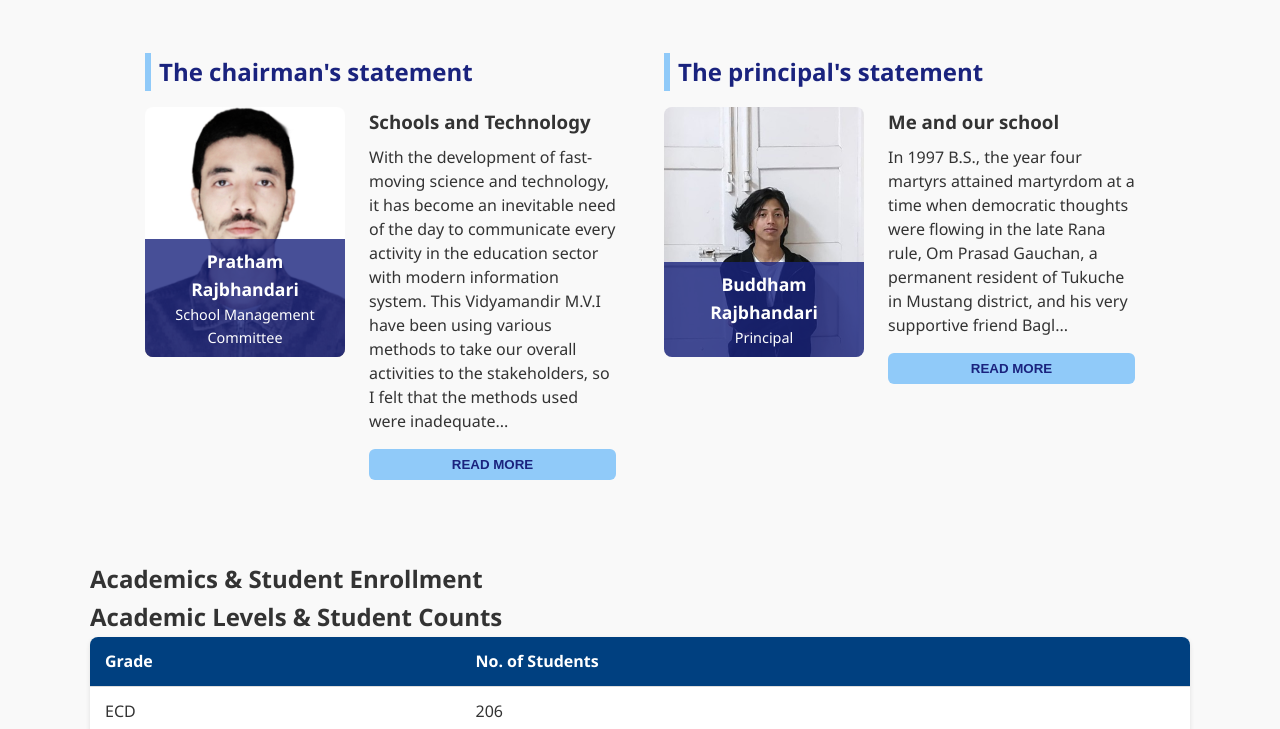
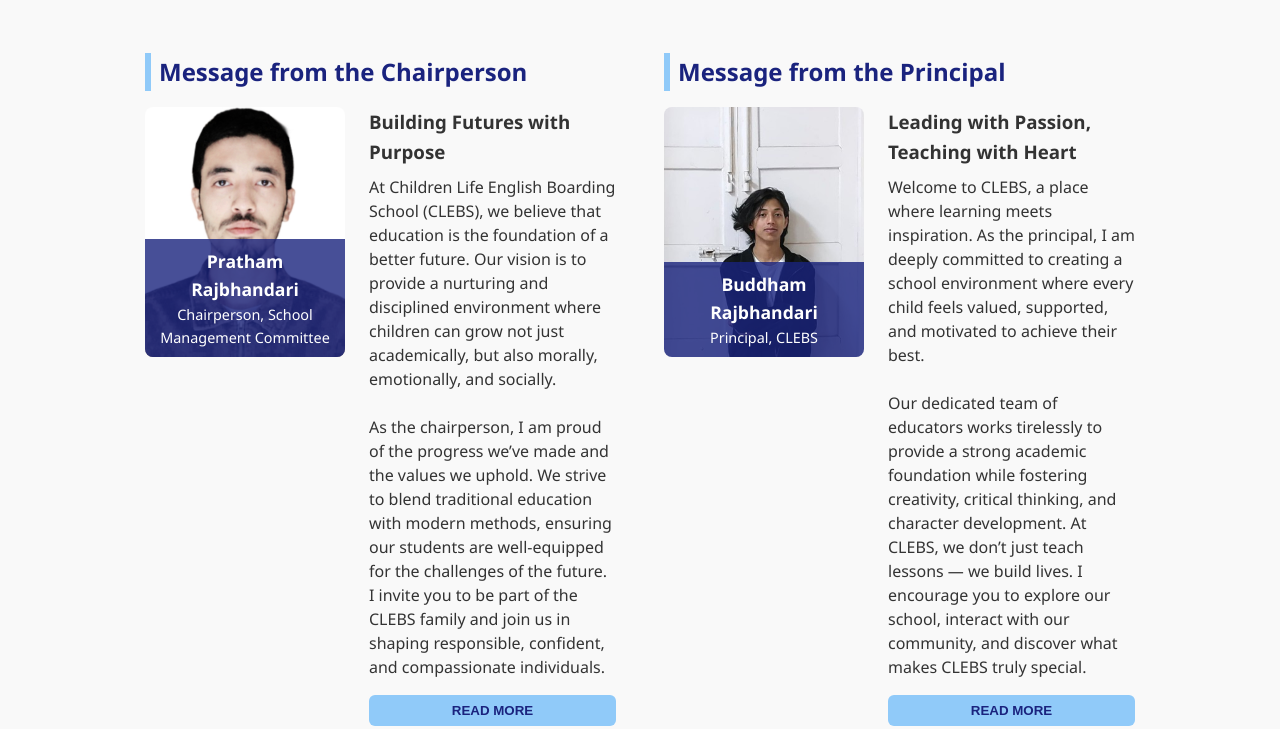
Before and after one commit to Rajbhandari107/CLEBS, a website: page index.html in a window 1280 px wide. Shown: the part 958-1687 px from the top of the page. Drawn offline with Linux system fonts and the light colour scheme.

Commit message:
Update index.html

```diff
--- a/index.html
+++ b/index.html
@@ -11,7 +11,7 @@
     <header class="fixed-header">
         <div class="container header-container">
             <a href="#home" class="logo">
-                <img src="assets/logo.jpg" alt="CLEBS Logo" />
+                <img src="assets/logo0.png" alt="CLEBS Logo" />
             </a>
             <nav>
                 <ul class="nav-menu">
@@ -56,7 +56,6 @@
                 </p>
             </div>
             <div class="about-illustration">
-                <!-- Placeholder for iconography or minimal illustration -->
                 <img src="https://via.placeholder.com/400x250?text=School+Illustration" alt="School Illustration" />
             </div>
         </div>
@@ -64,44 +63,50 @@
     <!-- Chairman and Principal Statements Section -->
     <section class="statements-section container">
         <div class="statement chairman-statement">
-                <h2>The chairman's statement</h2>
+            <h2>Message from the Chairperson</h2>
             <div class="statement-content">
                 <div class="statement-image">
-                        <img src="assets/pratham.jpg" alt="Pratham" />
+                    <img src="assets/pratham.jpg" alt="Chairperson - Pratham Rajbhandari" />
                     <div class="image-overlay">
                         <h3>Pratham Rajbhandari</h3>
-                            <p>School Management Committee</p>
+                        <p>Chairperson, School Management Committee</p>
                     </div>
                 </div>
                 <div class="statement-text">
-                        <h3>Schools and Technology</h3>
+                    <h3>Building Futures with Purpose</h3>
+                    <div class="text-content">
                         <p>
-                            With the development of fast-moving science and technology, it has become an inevitable need of the day to communicate every activity in the education sector with modern information system. This Vidyamandir M.V.I have been using various methods to take our overall activities to the stakeholders, so I felt that the methods used were inadequate...
+                            At Children Life English Boarding School (CLEBS), we believe that education is the foundation of a better future. Our vision is to provide a nurturing and disciplined environment where children can grow not just academically, but also morally, emotionally, and socially. <br><br>
+                            As the chairperson, I am proud of the progress we’ve made and the values we uphold. We strive to blend traditional education with modern methods, ensuring our students are well-equipped for the challenges of the future. I invite you to be part of the CLEBS family and join us in shaping responsible, confident, and compassionate individuals.
                         </p>
+                    </div>
                     <button class="read-more-btn">READ MORE</button>
                 </div>
             </div>
         </div>
+
         <div class="statement principal-statement">
-                <h2>The principal's statement</h2>
+            <h2>Message from the Principal</h2>
             <div class="statement-content">
                 <div class="statement-image">
-                        <img src="assets/buddham.jpg" alt="Buddham" />
+                    <img src="assets/buddham.jpg" alt="Principal - Buddham Rajbhandari" />
                     <div class="image-overlay">
                         <h3>Buddham Rajbhandari</h3>
-                            <p>principal</p>
+                        <p>Principal, CLEBS</p>
                     </div>
                 </div>
                 <div class="statement-text">
-                        <h3>Me and our school</h3>
+                    <h3>Leading with Passion, Teaching with Heart</h3>
+                    <div class="text-content">
                         <p>
-                            In 1997 B.S., the year four martyrs attained martyrdom at a time when democratic thoughts were flowing in the late Rana rule, Om Prasad Gauchan, a permanent resident of Tukuche in Mustang district, and his very supportive friend Bagl...
+                            Welcome to CLEBS, a place where learning meets inspiration. As the principal, I am deeply committed to creating a school environment where every child feels valued, supported, and motivated to achieve their best. <br><br>
+                            Our dedicated team of educators works tirelessly to provide a strong academic foundation while fostering creativity, critical thinking, and character development. At CLEBS, we don’t just teach lessons — we build lives. I encourage you to explore our school, interact with our community, and discover what makes CLEBS truly special.
                         </p>
+                    </div>
                     <button class="read-more-btn">READ MORE</button>
                 </div>
             </div>
         </div>
-        </section>
     </section>
 
     <!-- Academics Section -->
```
Lines whose indentation alone changed are shown as unchanged.
